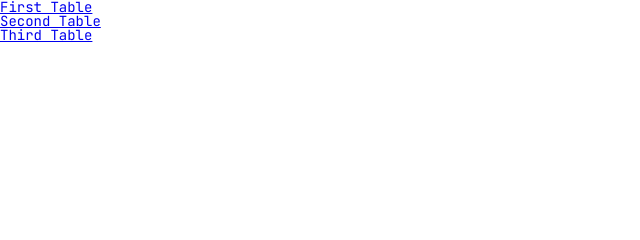
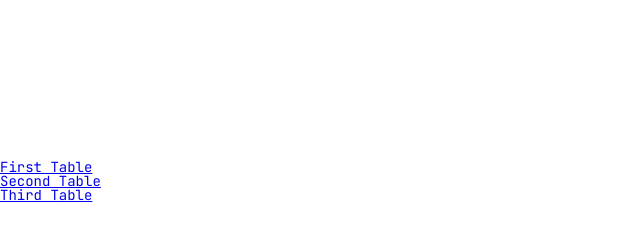
Before and after one commit to vlad0syk/hw_web_5, a plain HTML site: page index.html in a window 1280 px wide. Shown: the whole page, without its empty margins (0-640 px from the left). Drawn offline with Linux system fonts and the light colour scheme.

Commit message:
made changes in style.css

```diff
--- a/styles/style.css
+++ b/styles/style.css
@@ -3,6 +3,8 @@
 body {
     font-family: 'JetBrains Mono', monospace;
     font-size: 14px;
+    margin-top: 160px;
+    width: 100%;
 }
 
 .parent-table {
```
